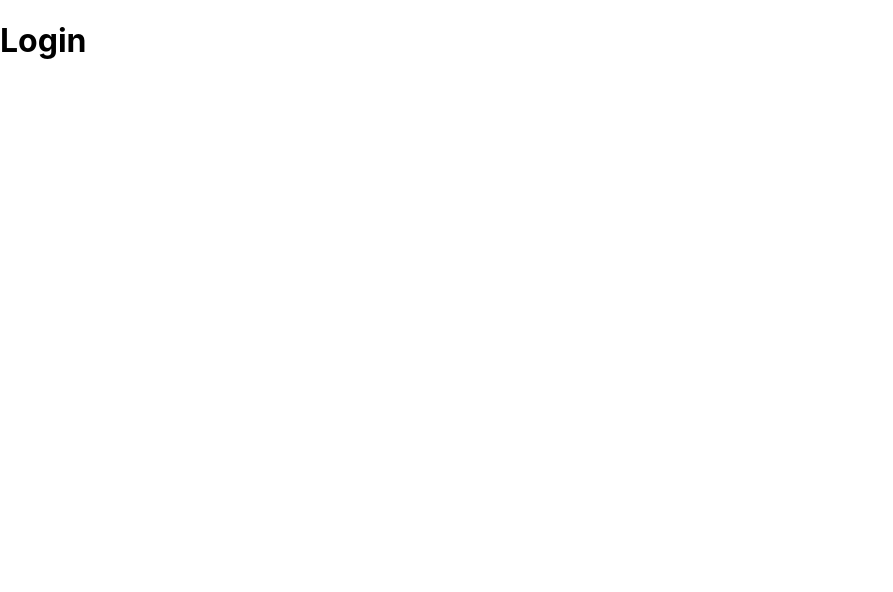
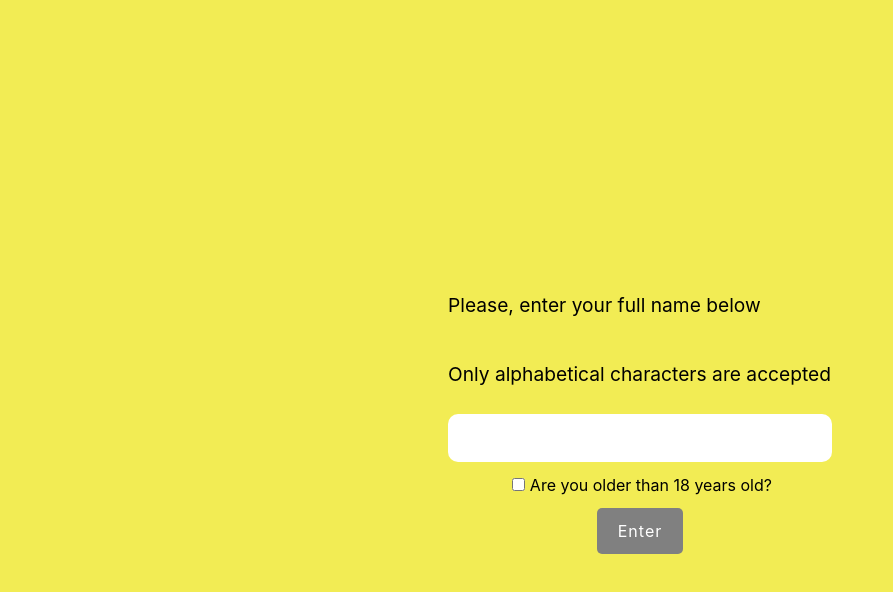
Before and after one commit to SandroMatos/desafio-bees, a React (Create React App) app: page / in a window 1280 px wide. Shown: the top 592 px of the page, without its empty margins (0-893 px from the left). Built offline with nearby package versions, Linux system fonts and the light colour scheme.

Commit message:
Login Screen with context and constants

```diff
--- /dev/null
+++ b/src/components/LoginInput/index.tsx
@@ -0,0 +1,63 @@
+import React, { useContext, useState } from "react";
+import { Link } from "react-router-dom";
+import LoginContext from "../../contexts/LoginContext/Context";
+import "./styles.css";
+
+export type InputLoginProps = {
+  children?: React.ReactNode;
+};
+const InputLogin = ({ children }: InputLoginProps) => {
+  const { inputLogin, setInputLogin } = useContext(LoginContext);
+  const [checkBox, setCheckBox] = useState(false);
+
+  const handleInputLogin = (value: string) => {
+    if (!isNaN(parseInt(value.substring(value.length - 1)))) {
+      return;
+    }
+
+    let pattern = /^[A-Za-z]+$/;
+
+    if (
+      value.match(pattern) ||
+      value === "" ||
+      value.substring(value.length - 1) === " "
+    ) {
+      setInputLogin(value);
+    }
+  };
+
+  return (
+    <div className="LoginContainer">
+      <input
+        type="text"
+        className="InputMain"
+        value={inputLogin}
+        onChange={(e) => handleInputLogin(e.target.value)}
+        maxLength={25}
+        data-testid="InputText"
+        pattern={"^[a-zA-Z\b]+$"}
+        required
+      ></input>
+      <label>
+        <input
+          type="checkbox"
+          className="CheckboxLogin"
+          checked={checkBox}
+          onChange={() => setCheckBox((s) => !s)}
+          data-testid="InputCheckBox"
+        ></input>
+        Are you older than 18 years old?
+      </label>
+      <Link
+        className={`LoginButton ${
+          inputLogin && checkBox === true ? "" : "Disable"
+        }`}
+        to={"/home"}
+      >
+        Enter
+      </Link>
+    </div>
+  );
+};
+
+export default InputLogin;
--- /dev/null
+++ b/src/components/LoginInput/styles.css
@@ -0,0 +1,49 @@
+.LoginContainer {
+  width: 100%;
+
+  display: flex;
+  flex-direction: column;
+  justify-content: center;
+  align-items: center;
+}
+
+.InputMain {
+  width: 100%;
+  padding: 1.5rem;
+  height: 2.5rem;
+  box-sizing: border-box;
+  font-size: 1.5rem;
+
+  border: none;
+  border-radius: 10px;
+  outline: none;
+  margin: 0.8rem;
+}
+
+.InputMain:focus {
+  outline: 1px solid black;
+}
+
+.LoginButton {
+  padding: 0.8rem 1.3rem;
+  margin: 0.8rem;
+  letter-spacing: 1px;
+
+  border: none;
+  border-radius: 5px;
+
+  cursor: pointer;
+  text-decoration: none;
+
+  color: white;
+  background-color: #5d5fef;
+}
+
+.CheckboxLogin {
+  margin-right: 0.3rem;
+}
+
+.Disable {
+  pointer-events: none;
+  background-color: gray;
+}
--- /dev/null
+++ b/src/constants/contexts/LoginPage/LoginPage.ts
@@ -0,0 +1,4 @@
+export const initialValues = {
+  inputLogin: "",
+  setInputLogin: () => {},
+};
--- /dev/null
+++ b/src/constants/contexts/LoginPage/interfaces.ts
@@ -0,0 +1,4 @@
+export interface LoginContextInterface {
+  inputLogin: string;
+  setInputLogin: (state: string) => void;
+}
--- /dev/null
+++ b/src/contexts/LoginContext/Context.tsx
@@ -0,0 +1,7 @@
+import { createContext } from "react";
+import { LoginContextInterface } from "../../constants/contexts/LoginPage/interfaces";
+import { initialValues } from "../../constants/contexts/LoginPage/LoginPage";
+
+const LoginContext = createContext<LoginContextInterface>(initialValues);
+
+export default LoginContext;
--- /dev/null
+++ b/src/contexts/LoginContext/Provider.tsx
@@ -0,0 +1,19 @@
+import React, { useState } from "react";
+import { initialValues } from "../../constants/contexts/LoginPage/LoginPage";
+import LoginContext from "./Context";
+
+export type LoginProviderProps = {
+  children: React.ReactNode;
+};
+const LoginProvider = ({ children }: LoginProviderProps) => {
+  const [inputLogin, setInputLogin] = useState(initialValues.inputLogin);
+
+  return (
+    //
+    <LoginContext.Provider value={{ inputLogin, setInputLogin }}>
+      {children}
+    </LoginContext.Provider>
+  );
+};
+
+export default LoginProvider;
--- /dev/null
+++ b/src/pages/Login/index.tsx
@@ -0,0 +1,21 @@
+import React from "react";
+import InputLogin from "../../components/LoginInput";
+import "./styles.css";
+
+export type LoginProps = {
+  children?: React.ReactNode;
+};
+const Login = ({ children }: LoginProps) => {
+  return (
+    //
+    <div className="main">
+      <div className="wrapper">
+        <h1 className="title">Please, enter your full name below</h1>
+        <h2 className="sub-title">Only alphabetical characters are accepted</h2>
+        <InputLogin />
+      </div>
+    </div>
+  );
+};
+
+export default Login;
--- /dev/null
+++ b/src/pages/Login/styles.css
@@ -0,0 +1,51 @@
+.main {
+  width: 100vw;
+  height: 100vh;
+  background-color: #f2ec54;
+
+  display: flex;
+  justify-content: center;
+  align-items: center;
+}
+
+.wrapper {
+  height: 30%;
+  width: 20%;
+
+  display: flex;
+  flex-direction: column;
+  align-items: center;
+}
+
+.title {
+  width: 100%;
+  padding-bottom: 1rem;
+  font-size: 1.2rem;
+  font-weight: 400;
+  text-align: left;
+}
+
+.sub-title {
+  width: 100%;
+  margin-bottom: 1rem;
+  font-size: 1.2rem;
+  font-weight: 400;
+}
+
+@media (max-width: 1470px) {
+  .wrapper {
+    width: 30%;
+  }
+}
+
+@media (max-width: 780px) {
+  .wrapper {
+    width: 45%;
+  }
+}
+
+@media (max-width: 450px) {
+  .wrapper {
+    width: 80%;
+  }
+}
--- a/src/routes/routes.tsx
+++ b/src/routes/routes.tsx
@@ -1,19 +1,24 @@
-import React, { Suspense } from "react";
+import React, { lazy, Suspense } from "react";
 import { Route, Routes } from "react-router-dom";
+import LoginProvider from "../contexts/LoginContext/Provider";
 
 export type RoutesCompProps = {
   children?: React.ReactNode;
 };
 
+const Login = lazy(() => import("../pages/Login"));
+
 const RoutesComp = ({ children }: RoutesCompProps) => {
   return (
     //
-    <Suspense fallback={<h1>Loading</h1>}>
-      <Routes>
-        <Route path="/" element={<h1>Login</h1>}></Route>
-        <Route path="/home" element={<h1>Home</h1>}></Route>
-      </Routes>
-    </Suspense>
+    <LoginProvider>
+      <Suspense fallback={<h1>Loading</h1>}>
+        <Routes>
+          <Route path="/" element={<Login />}></Route>
+          <Route path="/home" element={<h1>Home</h1>}></Route>
+        </Routes>
+      </Suspense>
+    </LoginProvider>
   );
 };
 
```
